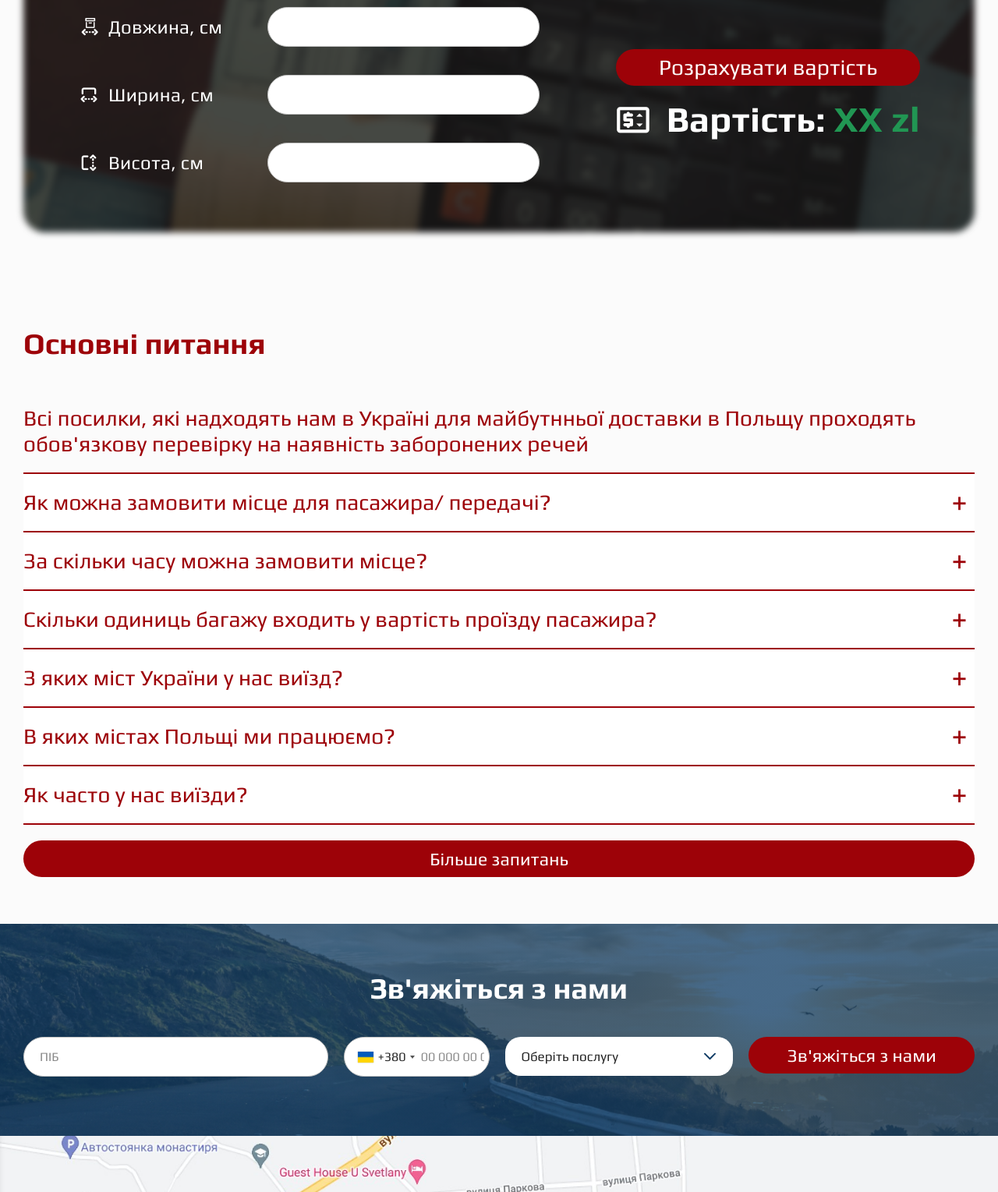
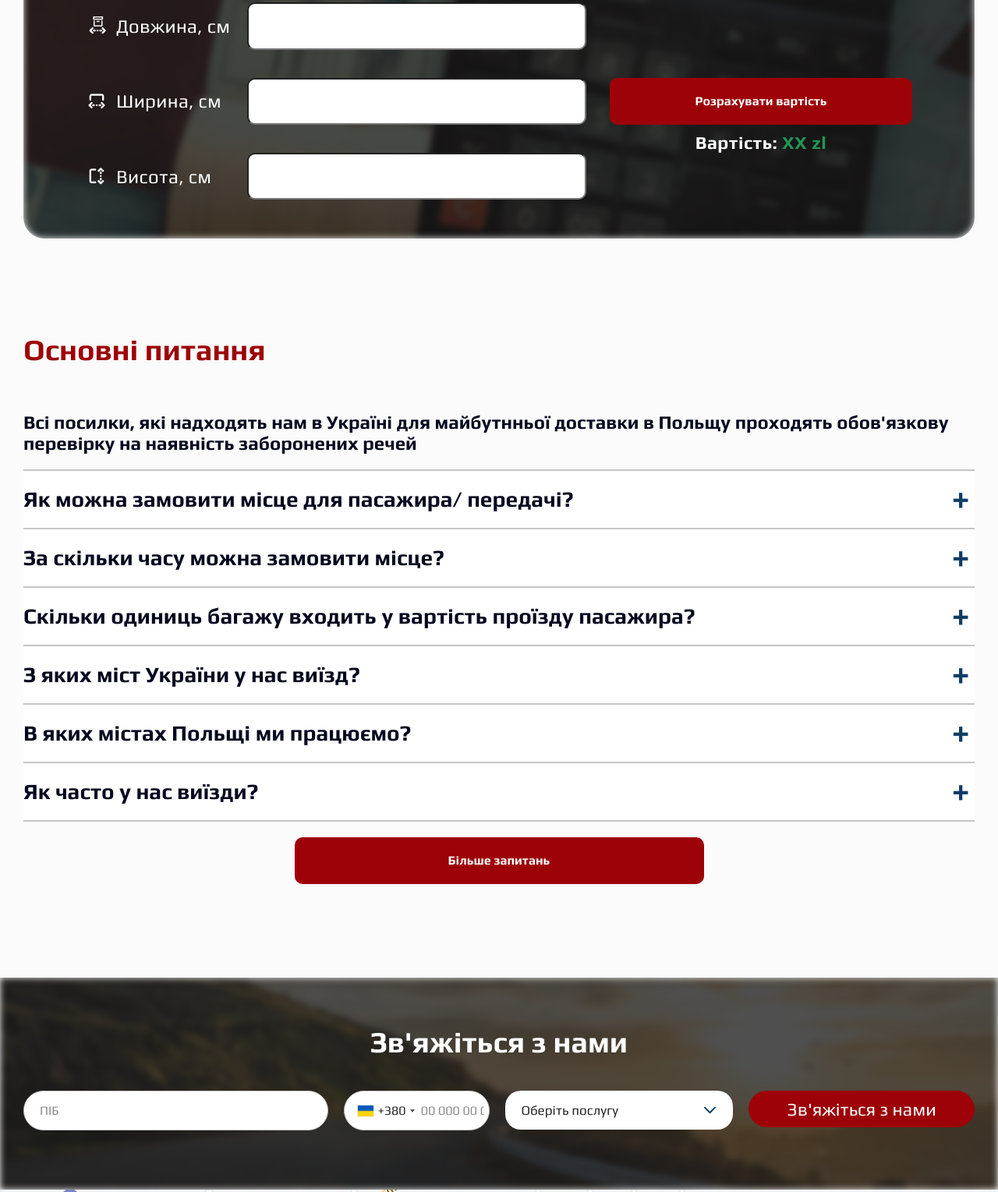
Before and after one commit to ilya9293/autoLifeNew, a plain HTML site: page index.html in a window 1280 px wide. Shown: the part 4164-5693 px from the top of the page at 78% size. Drawn offline with Linux system fonts and the light colour scheme; files whose address does not match are found by name.

```diff
--- a/index.html
+++ b/index.html
@@ -916,7 +916,6 @@
                   Розрахувати вартість
                 </button>
                 <div class="cost__wraper">
-                  <i class="cost__icon icon-price"></i>
                   <p class="cost__price">
                     <span data-i18n="cost.cost">Вартість: </span
                     ><span class="cost__number" id="cost-value">XX</span>
--- a/js/script.js
+++ b/js/script.js
@@ -67,8 +67,6 @@
 btnLngs.forEach((btn) => {
   btn.addEventListener("click", showLngHandle);
 });
-
-
 
 // -----------------
 
@@ -191,7 +189,7 @@
   button.addEventListener("click", handleShowMore);
   showFirstParagraphs();
   //   This function in marquee.js
-//   start();
+  //   start();
 });
 
 const inputs = document.querySelectorAll(".form-feedback__input[type=tel]");
@@ -480,8 +478,14 @@
 const calcInputs = document.querySelectorAll(".calc__input");
 const setWidthInput = () => {
   calcInputs.forEach((input) => {
-    if (curentLng === "pl" && window.innerWidth > 687) {
-      input.style.maxWidth = "54%";
+    if (
+      curentLng === "pl" &&
+      window.innerWidth >= 1280 &&
+      window.innerWidth <= 1366
+    ) {
+      input.style.maxWidth = "400px";
+    } else if (curentLng === "pl" && window.innerWidth >= 1366) {
+      input.style.maxWidth = "485px";
     } else {
       input.style.maxWidth = "";
     }
--- a/sass/components/_calc-form.scss
+++ b/sass/components/_calc-form.scss
@@ -5,6 +5,7 @@
   border-radius: 27px;
   padding: 16px;
   position: relative;
+  overflow: hidden;
 
   &::before {
     content: "";
@@ -60,32 +61,27 @@
   }
 
   &__name {
-    font-weight: 500;
     @include adaptiv-font(24, 16, 768);
     letter-spacing: 0.356px;
     color: var(--color-darkbackground);
   }
 
   &__input {
-    padding: 9px 20px;
-    border: 1.41463px solid #c4c4c4;
-    border-radius: 52.3415px;
-    font-family: "Inter", sans-serif;
+    padding: 15.5px 20px;
+    border-radius: 10px;
     font-size: 16px;
-    line-height: 1.19;
     color: #000000;
     width: 100%;
   }
 
   &__btn {
+    font-size: 16px;
+    font-weight: 700;
     width: 100%;
     background: var(--color-btn-hover);
-    border-radius: 26.1579px;
-    padding: 12px;
+    border-radius: 10px;
+    padding: 30px 18px;
     border: none;
-    font-weight: 500;
-    @include adaptiv-font(28, 20, 768);
-    line-height: 1.15;
     color: var(--color-darkbackground);
     cursor: pointer;
   }
@@ -117,7 +113,7 @@
 
     &__wraper-label {
       margin-bottom: 0;
-      margin-right: 15px;
+      margin-right: 22px;
     }
 
     &__label {
@@ -140,19 +136,13 @@
     }
 
     &__input {
-      padding: 15px 20px;
-      max-width: 63%;
+      padding: 19px 20px;
+      max-width: 61.5%;
     }
 
     &__container-error {
       margin-left: 40%;
       margin-bottom: 36px;
-    }
-
-    &__btn {
-      font-size: 28px;
-      line-height: 1.18;
-      padding: 7px 20px;
     }
   }
   @media screen and (min-width: 768px) {
@@ -171,7 +161,7 @@
 
   @media screen and (min-width: 1280px) {
     & {
-      padding: 60px 133px;
+      padding: 54px 80px 50px 80px;
     }
 
     &::before {
@@ -195,18 +185,16 @@
     }
 
     &__container-label {
-      flex-basis: 55%;
+      max-width: 753px;
+      width: 100%;
     }
 
-    &__label {
-      max-width: 592px;
-    }
     &__label:last-of-type {
       margin-bottom: 0;
     }
 
     &__input {
-      max-width: 349px;
+      max-width: 544px;
     }
 
     &__container-error {
@@ -215,20 +203,27 @@
     }
 
     &__container-btn-price {
-      max-width: 440px;
+      position: relative;
+      max-width: 388px;
+      width: 100%;
     }
 
     &__btn {
-      max-width: 390px;
       white-space: nowrap;
       display: block;
       margin-left: auto;
     }
   }
 
-  @media screen and (min-width: 1280px) and (max-width: 1680px) {
-    & {
-      padding: 60px 70px;
+  @media screen and (min-width: 1280px) and (max-width: 1366px) {
+    &__input {
+      max-width: 435px;
+    }
+  }
+
+  @media screen and (min-width: 1366px) and (max-width: 1680px) {
+    &__input {
+      max-width: 520px;
     }
   }
 }
--- a/sass/layout/_cost.scss
+++ b/sass/layout/_cost.scss
@@ -11,6 +11,7 @@
     align-items: center;
     justify-content: center;
     margin-top: 16px;
+    width: 100%;
   }
 
   &__icon {
@@ -19,10 +20,9 @@
   }
 
   &__price {
+    font-size: 23px;
     font-weight: 700;
-    @include adaptiv-font(46, 21, 768);
-    line-height: 1.17;
-    letter-spacing: 0.229317px;
+    letter-spacing: 0.496px;
     color: var(--color-darkbackground);
   }
 
@@ -36,11 +36,6 @@
     }
   }
   @media screen and (min-width: 768px) {
-    &__price {
-      font-size: 46px;
-      line-height: calc(54 / 46);
-    }
-
     &__icon {
       font-size: 53px;
       margin-right: 16px;
@@ -52,5 +47,12 @@
       margin-bottom: 60px;
       text-align: left;
     }
+
+    &__wraper {
+      position: absolute;
+      bottom: -36px;
+      left: 50%;
+      transform: translateX(-50%);
+    }
   }
 }
--- a/sass/layout/_feedback.scss
+++ b/sass/layout/_feedback.scss
@@ -1,37 +1,54 @@
 .section.feedback {
-  background-image: linear-gradient(
-      rgba(15, 60, 101, 0.77),
-      rgba(15, 60, 101, 0.77)
-    ),
-    url(../images/feedback/background-mob.jpg);
-  background-size: cover;
-  background-position: center;
-  background-repeat: no-repeat;
+   position: relative;
+   overflow: hidden;
+  //   background-image: linear-gradient(
+  //       rgba(15, 60, 101, 0.77),
+  //       rgba(15, 60, 101, 0.77)
+  //     ),
+  //     url(../images/feedback/background-mob.jpg);
 
   @media screen and (min-width: 768px) {
     & {
-      background-image: linear-gradient(
-          rgba(15, 60, 101, 0.77),
-          rgba(15, 60, 101, 0.77)
-        ),
-        url(../images/feedback/background-tablet.jpg);
+      // background-image: linear-gradient(
+      //     rgba(15, 60, 101, 0.77),
+      //     rgba(15, 60, 101, 0.77)
+      //   ),
+      //   url(../images/feedback/background-tablet.jpg);
       padding: 32px 0;
     }
   }
   @media screen and (min-width: 1280px) {
     & {
+      // background-image: linear-gradient(
+      //     rgba(15, 60, 101, 0.77),
+      //     rgba(15, 60, 101, 0.77)
+      //   ),
+      //   url(../images/feedback/background-desktop.jpg);
+      padding: 60px 0;
+    }
+
+    &::before {
+      content: "";
       background-image: linear-gradient(
-          rgba(15, 60, 101, 0.77),
-          rgba(15, 60, 101, 0.77)
+          rgba(27, 27, 27, 0.77),
+          rgba(27, 27, 27, 0.77)
         ),
         url(../images/feedback/background-desktop.jpg);
-      padding: 60px 0;
+      filter: blur(4.5px);
+      position: absolute;
+      top: 0;
+      left: 0;
+      width: 100%;
+      height: 100%;
+      z-index: -1;
+      background-size: cover;
+      background-position: center;
+      background-repeat: no-repeat;
     }
   }
 }
 .feedback {
   &__title {
-
     text-align: center;
     color: var(--color-darkbackground);
     margin-bottom: 18px;
--- a/sass/layout/_questions.scss
+++ b/sass/layout/_questions.scss
@@ -1,4 +1,9 @@
-.section {
+.section.questions {
+  @media screen and (min-width: 1280px) {
+    & {
+      padding-bottom: 120px;
+    }
+  }
 }
 .questions {
   &__title {
@@ -7,39 +12,38 @@
   }
 
   &__inform {
-    font-weight: 500;
-    @include adaptiv-font(28, 20, 768);
-    line-height: calc(23 / 20);
-    color: var(--color-main-titles);
+    font-size: 24px;
+    font-weight: 700;
+    @include adaptiv-font(24, 20, 768);
+    color: var(--color-menu);
     margin: 0 auto 16px;
     max-width: 1346px;
   }
 
   &__btn {
-    max-width: 1345px;
+    font-size: 16px;
+    font-weight: 700;
+    max-width: 525px;
     width: 100%;
-    height: 47px;
+    height: 60px;
     background: var(--color-btn-hover);
-    border-radius: 26.16px;
+    border-radius: 10px;
     border: none;
-    font-weight: 500;
-    @include adaptiv-font(28, 20, 768);
-    line-height: calc(23 / 20);
     color: var(--color-darkbackground);
     margin: 0 auto;
     display: block;
     cursor: pointer;
+    transition: background-color 250ms linear;
+  }
+
+  &__btn:hover,
+  &__btn:focus {
+    background-color: rgb(157, 2, 8, 0.8);
   }
 
   @media screen and (min-width: 768px) {
-    &__btn {
-      font-size: 28px;
-      line-height: calc(33 / 28);
-    }
-
     &__inform {
-      font-size: 28px;
-      line-height: calc(33 / 28);
+      font-size: 24px;
       margin-bottom: 20px;
     }
   }
@@ -48,11 +52,6 @@
     &__title {
       text-align: left;
       margin-bottom: 58px;
-    }
-
-    &__btn {
-      font-size: 23px;
-      line-height: calc(27 / 23);
     }
   }
 
@@ -67,27 +66,26 @@
 
 .accordion-container {
   max-width: 1346px;
-  border-top: 2px solid var(--color-main-titles);
+  border-top: 2px solid #c6c6c6;
   margin: 0 auto 20px;
 }
 
 .ac {
   border: none;
   margin: 0;
-  border-bottom: 2px solid var(--color-main-titles);
+  border-bottom: 2px solid #c6c6c6;
 }
 
 .ac .ac-trigger {
+  font-weight: 700;
   padding: 20px 46px 20px 0;
-  font-weight: 500;
   @include adaptiv-font(28, 20, 768);
-  line-height: calc(23 / 20);
   font-family: inherit;
-  color: var(--color-main-titles);
+  color: var(--color-menu);
 
   &::after {
     font-size: 40px;
-    color: var(--color-main-titles);
+    color: #0f3c65;
   }
 
   @media screen and (min-width: 768px) {
@@ -116,22 +114,20 @@
 }
 
 .ac .ac-panel .ac-text {
+  color: #444054;
+  font-size: 16px;
   padding: 0 0 16px 0;
   font-family: inherit;
-  font-size: 14px;
-  line-height: calc(16 / 14);
-  color: inherit;
 
   @media screen and (min-width: 768px) {
     & {
-      font-size: 16px;
-      line-height: calc(19 / 16);
       padding: 0 0 20px 0;
     }
   }
 }
 
 .ac .ac-trigger:focus,
-.ac .ac-trigger:hover {
+.ac .ac-trigger:hover,
+.is-active .ac-trigger {
   color: var(--color-btn-hover);
 }
```
Also changed, not shown: css/main.css. Lines whose indentation alone changed are shown as unchanged.
